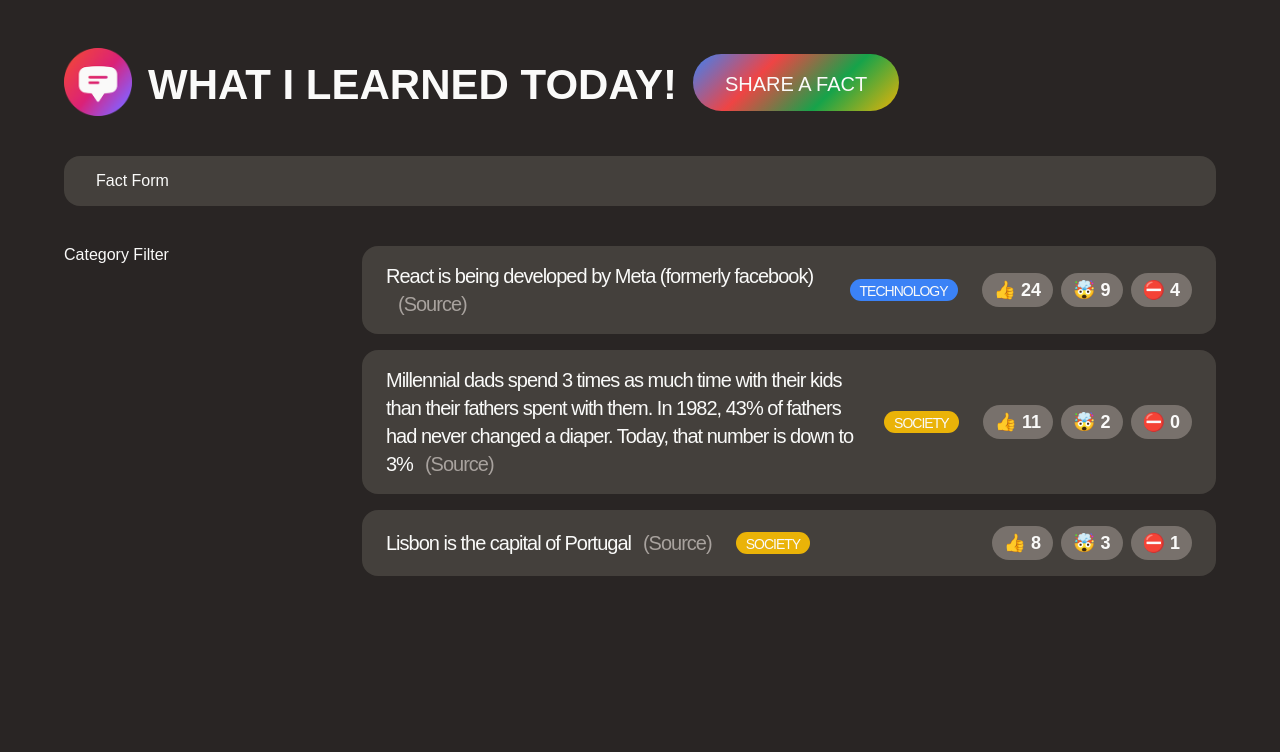
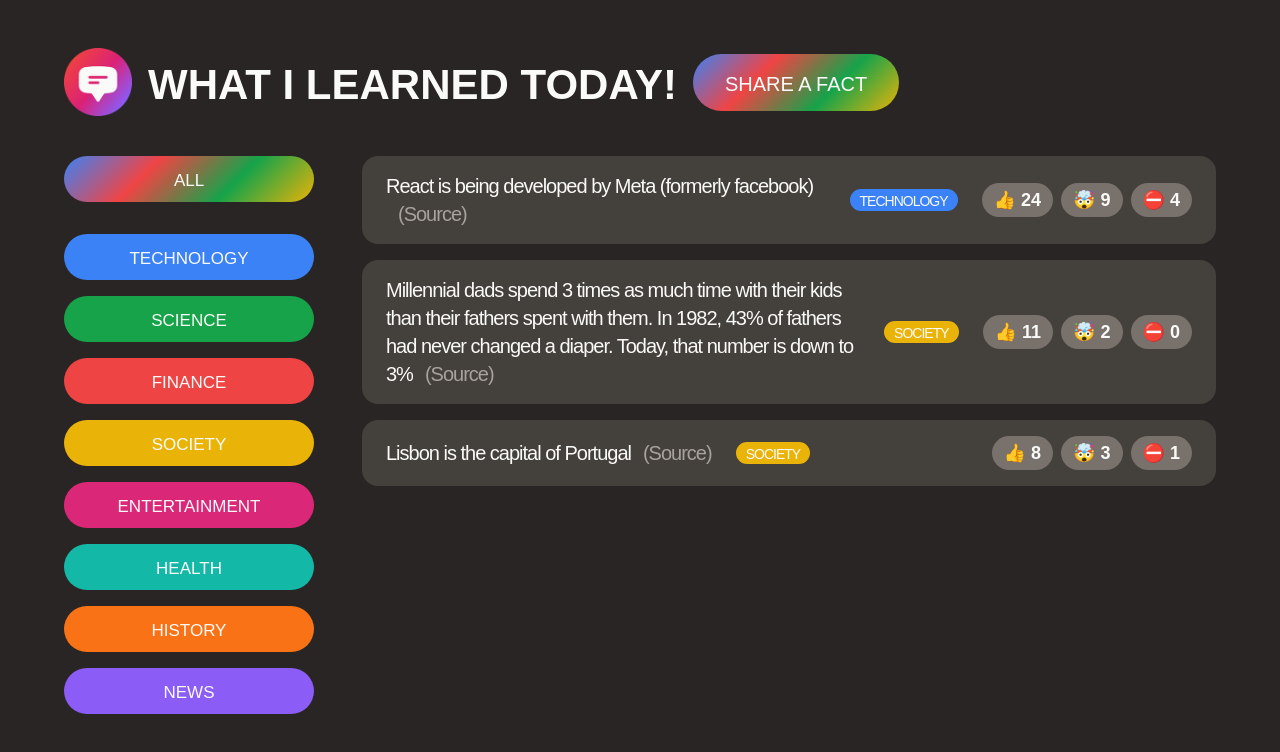
Before and after one commit to BrentMercer/whatilearnedtoday, a React (Create React App) app: page / in a window 1280 px wide. Shown: the top 752 px of the page. Built offline with nearby package versions, Linux system fonts and the light colour scheme; a web font is replaced by a local one.

Commit message:
Converted form button to JSX.

```diff
--- a/src/App.js
+++ b/src/App.js
@@ -1,4 +1,6 @@
+import { func } from "prop-types";
 import "./style.css";
+import { useState } from "react";
 
 const CATEGORIES = [
   { name: "technology", color: "#3b82f6" },
@@ -45,25 +47,27 @@
   },
 ];
 
+function Counter() {
+  const [count, setCount] = useState(0);
+
+  return (
+    <div>
+      <span style={{ fontSize: "40px" }}>{count}</span>
+      <button className="btn btn-large" onClick={() => setCount((c) => c + 1)}>
+        +1
+      </button>
+    </div>
+  );
+}
+
 function App() {
-  const appTitle = "What I Learned Today!";
+  const [showForm, setShowForm] = useState(false);
+
   return (
     <>
-      {/* HEADER */}
-      <header className="header">
-        <div className="logo">
-          <img
-            src="logo.png"
-            height="68"
-            width="68"
-            alt="What I Learned Today logo"
-          />
-          <h1>{appTitle}</h1>
-          <button className="btn btn-large btn-open">Share a fact</button>
-        </div>
-      </header>
+      <Header showForm={showForm} setShowForm={setShowForm} />
 
-      <NewFactForm />
+      {showForm ? <NewFactForm /> : null}
 
       <main className="main">
         <CategoryFilter />
@@ -73,12 +77,54 @@
   );
 }
 
+function Header({ showForm, setShowForm }) {
+  const appTitle = "What I Learned Today!";
+
+  return (
+    <header className="header">
+      <div className="logo">
+        <img
+          src="logo.png"
+          height="68"
+          width="68"
+          alt="What I Learned Today logo"
+        />
+        <h1>{appTitle}</h1>
+        <button
+          className="btn btn-large btn-open"
+          onClick={() => setShowForm((show) => !show)}
+        >
+          {showForm ? "Close" : "Share a fact"}
+        </button>
+      </div>
+    </header>
+  );
+}
+
 function NewFactForm() {
   return <form className="fact-form">Fact Form</form>;
 }
 
 function CategoryFilter() {
-  return <aside>Category Filter</aside>;
+  return (
+    <aside>
+      <ul>
+        <li className="category">
+          <button className="btn btn-all-categories">All</button>
+        </li>
+        {CATEGORIES.map((cat) => (
+          <li key={cat.name} className="category">
+            <button
+              className="btn btn-category"
+              style={{ backgroundColor: cat.color }}
+            >
+              {cat.name}
+            </button>
+          </li>
+        ))}
+      </ul>
+    </aside>
+  );
 }
 
 function FactList() {
--- a/src/style.css
+++ b/src/style.css
@@ -16,7 +16,7 @@
 }
 
 /* MAIN LAYOUT */
-.container {
+#root {
   max-width: 1500px;
   margin: 0 auto;
 }
@@ -61,7 +61,7 @@
   margin-top: 6px;
 }
 
-#root {
+.category {
   margin-bottom: 16px;
 }
 
```
